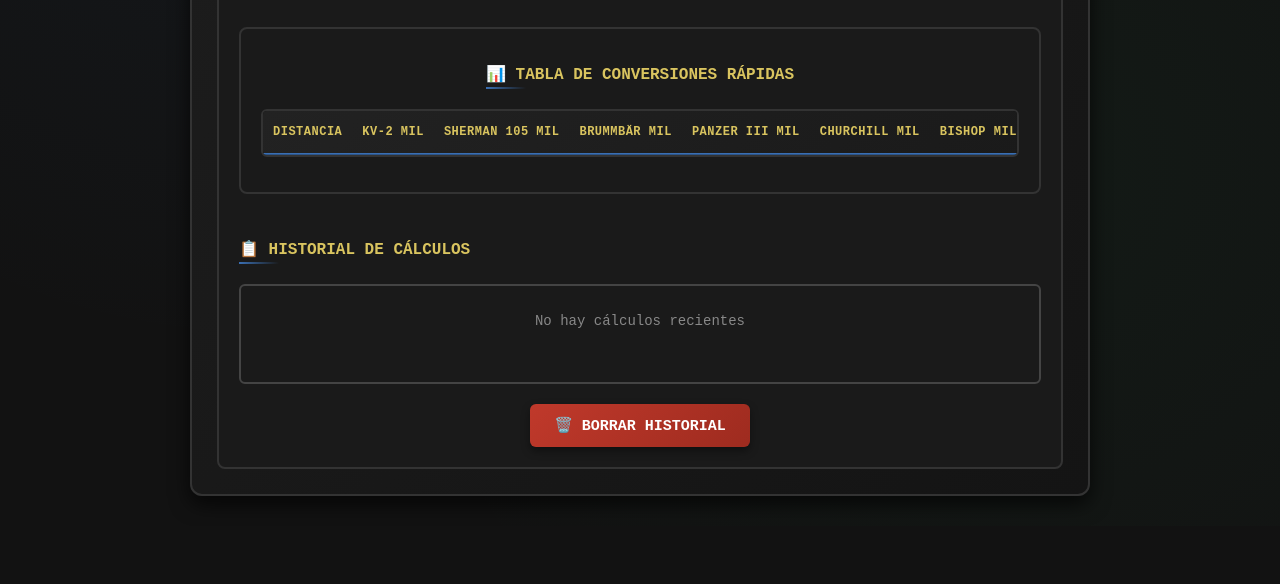
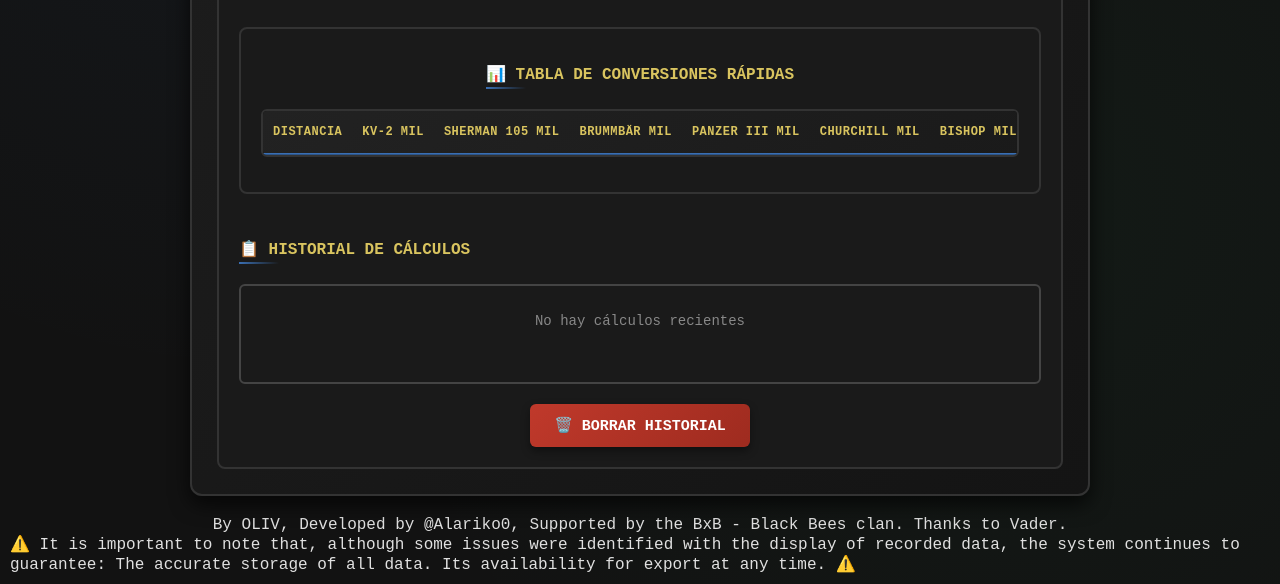
Before and after one commit to Alariko0/Calculadora-SPA-HellLetLoose, a plain HTML site: page index.html in a window 1280 px wide. Shown: the part 653-1237 px from the top of the page. Before the commit the page ends 1179 px from the top, so only its background shows below. Drawn offline with Linux system fonts and the light colour scheme.

Commit message:
"footer"

```diff
--- a/index.html
+++ b/index.html
@@ -245,4 +245,9 @@
   <script src="./modules/i18n.js"></script>
   <script src="./script.js"></script>
 </body>
+  <div>By OLIV, Developed by @Alariko0, Supported by the BxB - Black Bees clan. Thanks to Vader.</div>
+  <div> ⚠️ It is important to note that, although some issues were identified with the display of recorded data, the system continues to guarantee:
+
+        The accurate storage of all data.
+        Its availability for export at any time. ⚠️ </div>
 </html>
```
